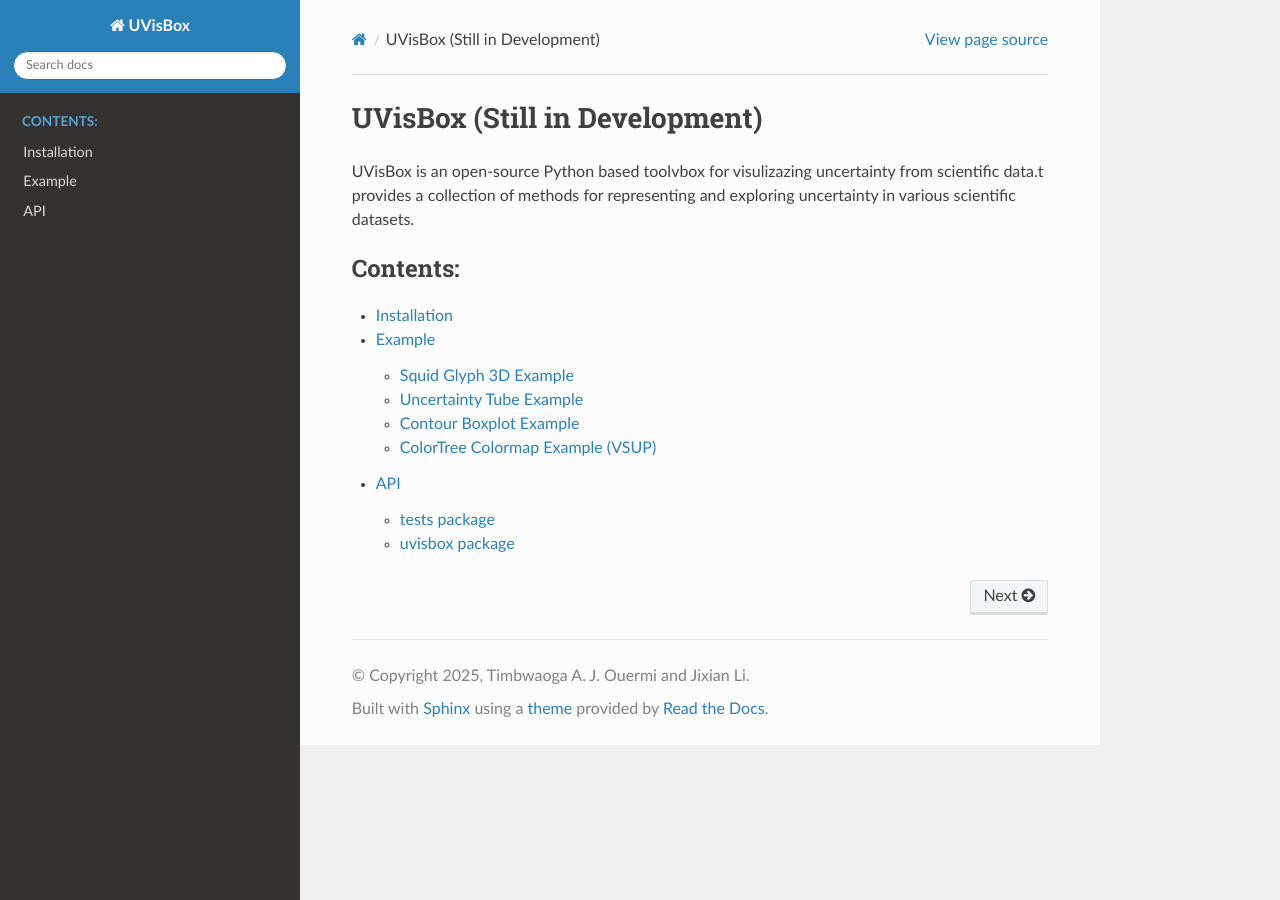
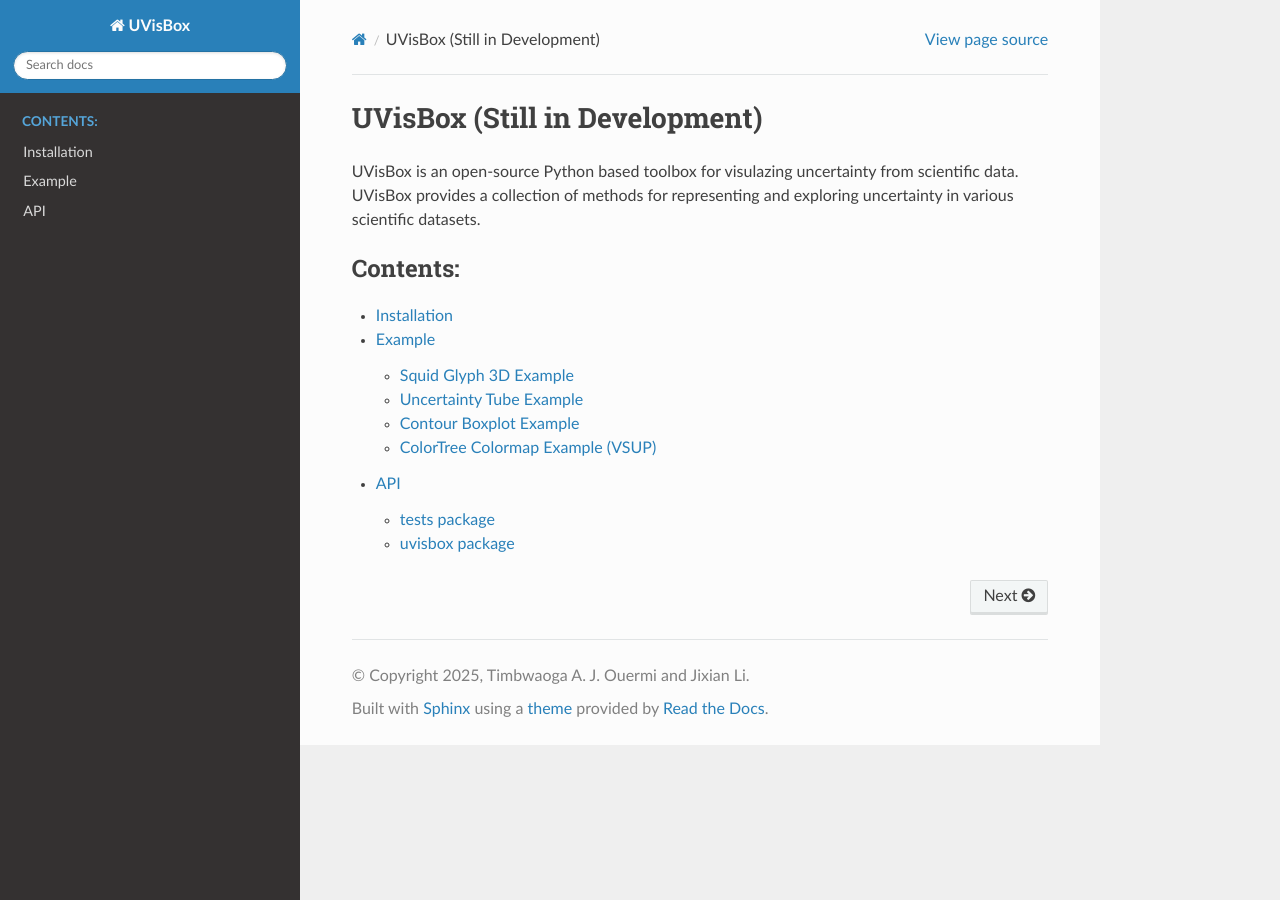
Before and after one commit to ouermijudicael/UVisBox, a Sphinx documentation site: the page built from docs/source/index.rst, in a window 1280 px wide. Built offline with Sphinx 7.4.7 and the Read the Docs theme 3.1.0, drawn with Linux system fonts in a browser that asks for light colours.

Commit message:
fixed typos

```diff
--- a/docs/source/index.rst
+++ b/docs/source/index.rst
@@ -5,7 +5,7 @@
 
 UVisBox (Still in Development)
 =====================
-UVisBox is an open-source Python based toolvbox for visulizazing uncertainty from scientific data.t provides a collection of methods for representing and exploring uncertainty in various scientific datasets.
+UVisBox is an open-source Python based toolbox for visulazing uncertainty from scientific data. UVisBox provides a collection of methods for representing and exploring uncertainty in various scientific datasets.
 
 
 .. toctree::
```
